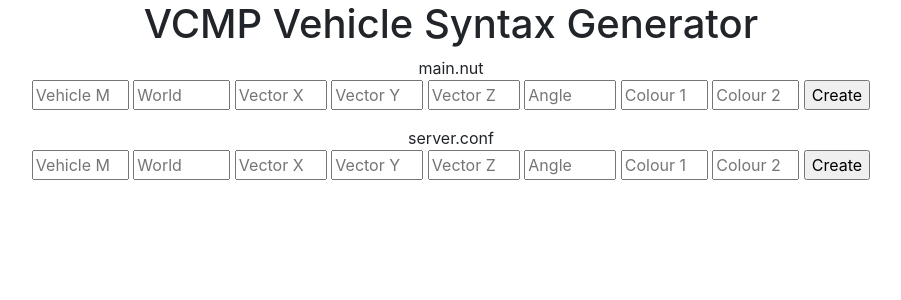
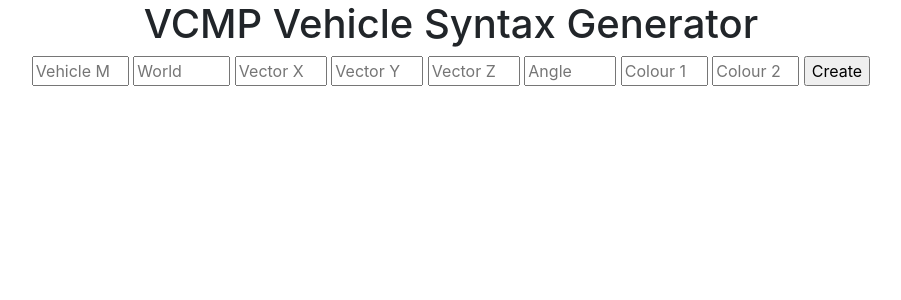
Before and after one commit to MEGAMINDMK/Games-Multiplayer-Stuff, a PHP site: page / in a window 1280 px wide. Shown: the top 300 px of the page, without its empty margins (189-1090 px from the left). Run offline with PHP 8.4, Linux system fonts and the light colour scheme.

Commit message:
Add files via upload

```diff
--- a/vcmp_vehicle_generator/index.php
+++ b/vcmp_vehicle_generator/index.php
@@ -6,7 +6,6 @@
 <title>VCMP Vehicle Syntax Generator</title>
 <center>
 <h1>VCMP Vehicle Syntax Generator</h1>
-main.nut
 <form action="action.php" method="POST">
   <input type="number" name="m" min="130" max="236" placeholder="Vehicle Model" required>
   <input type="number" name="w" min="1" max="100" placeholder="World" required>
@@ -18,17 +17,4 @@ main.nut
   <input type="number" name="cl2" min="0" max="94" placeholder="Colour 2" required>
   <input type="submit" value="Create">
 </form>
-
-server.conf
-<form action="action2.php" method="POST">
-  <input type="number" name="m" min="130" max="236" placeholder="Vehicle Model" required>
-  <input type="number" name="w" min="1" max="100" placeholder="World" required>
-  <input type="text" name="x" size="4" placeholder="Vector X" required>
-  <input type="text" name="y"  size="4" placeholder="Vector Y" required>
-  <input type="text" name="z"  size="4" placeholder="Vector Z" required>
-  <input type="text" name="a"  size="4" placeholder="Angle" required>
-  <input type="number" name="cl1" min="0" max="94" placeholder="Colour 1" required>
-  <input type="number" name="cl2" min="0" max="94" placeholder="Colour 2" required>
-  <input type="submit" value="Create">
-</form>
 </center>
```
Also changed, not shown: vcmp_vehicle_generator/action.php (+12 -0 lines).
